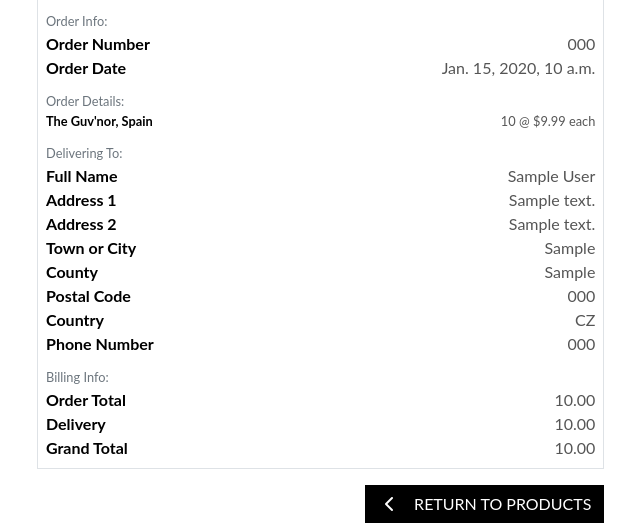
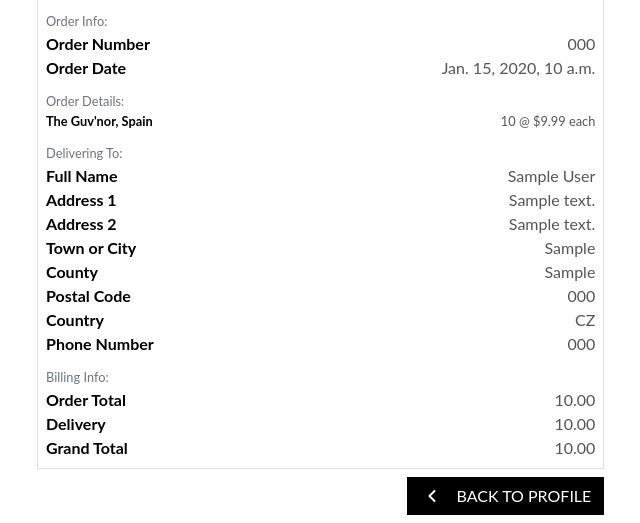
Before and after one commit to DaleFielding/grapes-of-passion, a Django app: page /profile/order_history/000 in a window 1280 px wide. Shown: the part 317-840 px from the top of the page, without its empty margins (106-746 px from the left). Run offline with Django 4.2, Linux system fonts and the light colour scheme; data comes from the database, SQL or seed files in the repository; tables that the repository leaves empty hold one stand-in row (values such as "Sample post"); some libraries are stand-ins or nearby versions.

Commit message:
Feat: update checkout template to handle display if from profile

```diff
--- a/checkout/templates/checkout/checkout_success.html
+++ b/checkout/templates/checkout/checkout_success.html
@@ -192,12 +192,21 @@
         </div>
         <div class="row">
 			<div class="col-12 col-lg-7 text-right">
-				<a href="{% url 'products' %}?" class="btn btn-black rounded-0 mt-3 ">
-					<span class="icon mr-2">
+                {% if from_profile %}
+                <a href="{% url 'profile' %}" class="btn btn-black rounded-0 my-2">
+                    <span class="icon mr-2">
+                        <i class="fas fa-angle-left"></i>
+                    </span>
+                    <span class="text-uppercase">Back to Profile</span>
+                </a>
+            {% else %}
+                <a href="{% url 'products' %}?category=new_arrivals,deals,clearance" class="btn btn-black rounded-0 my-2">
+                    <span class="icon mr-2">
 						<i class="fas fa-chevron-left"></i>
 					</span>
 					<span class="text-uppercase">Return to Products</span>
 				</a>
+            {% endif %}
 			</div>
 		</div>
     </div>
```
